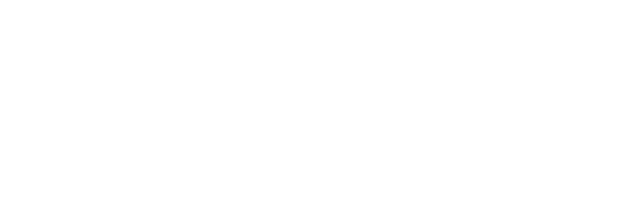
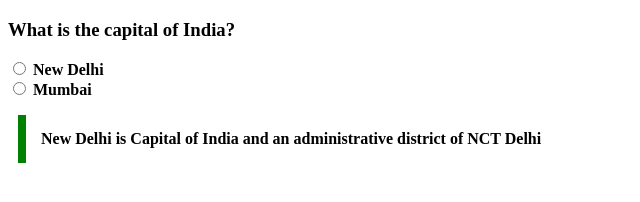
Before and after one commit to acciojob/trivia-ShettarRashmi, a website: page main.html in a window 1280 px wide. Shown: the whole page, without its empty margins (0-640 px from the left). Drawn offline with Linux system fonts and the light colour scheme.

Commit message:
Solution

```diff
--- a/main.html
+++ b/main.html
@@ -8,6 +8,18 @@
 
 <body>
 	<!-- the entire body must be written by student -->
+
+	<h3>What is the capital of India?</h3>
+	<div>
+	<form action="">
+		<input type="radio" name="state" value="New Delhi">
+		<label for="">New Delhi</label><br>
+		<input type="radio" name="state" value="Mumbai">
+		<label for="">Mumbai</label><br>
+	</form>
+	<blockquote cite="https://en.wikipedia.org/wiki/New_Delhi">
+		New Delhi is Capital of India and an administrative district of NCT Delhi</blockquote>
+</div>
     <script type="text/javascript" src="./script.js">
 </script>
 
--- a/styles.css
+++ b/styles.css
@@ -1,2 +1,13 @@
 
-/* Your CSS Code here. */
+
+blockquote {
+    margin-left: 10px;
+    padding: 15px;
+    border-left: 8px solid green;
+}
+
+div {
+    max-width: 600px;
+    background-color: #f8fffe"";
+    font-weight: bold;
+}
```
Also changed, not shown: 1 other file.
